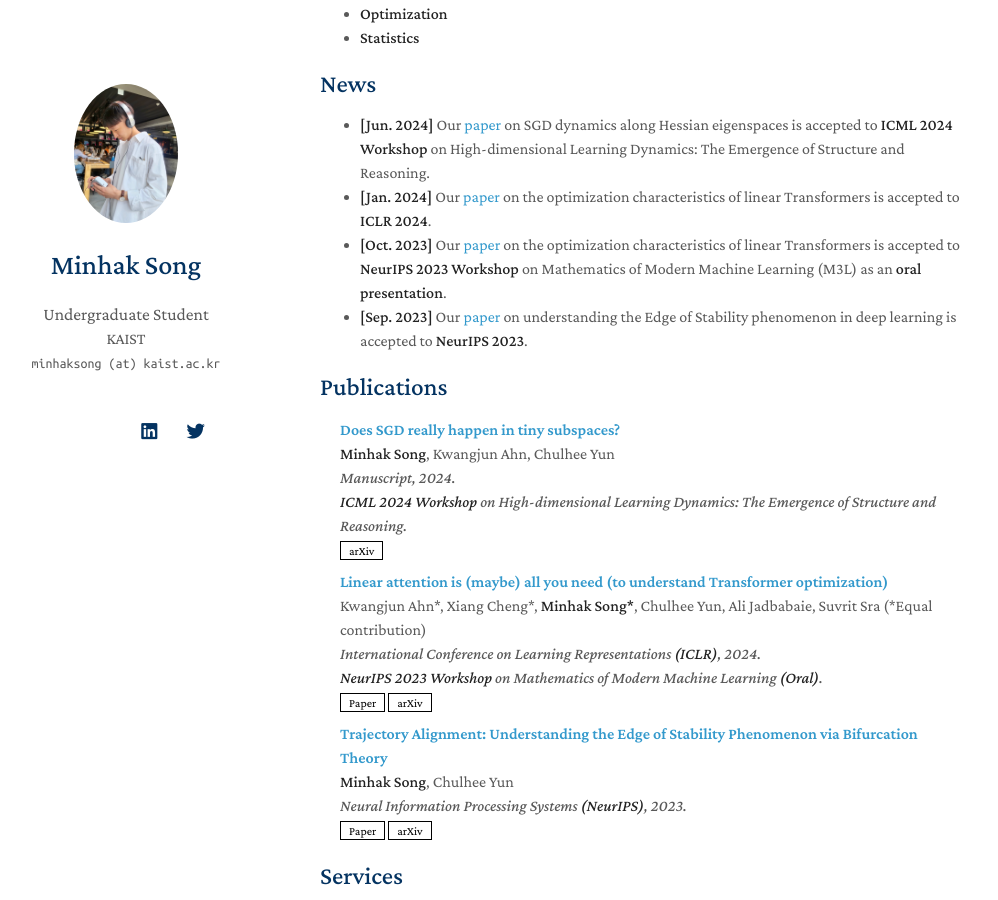
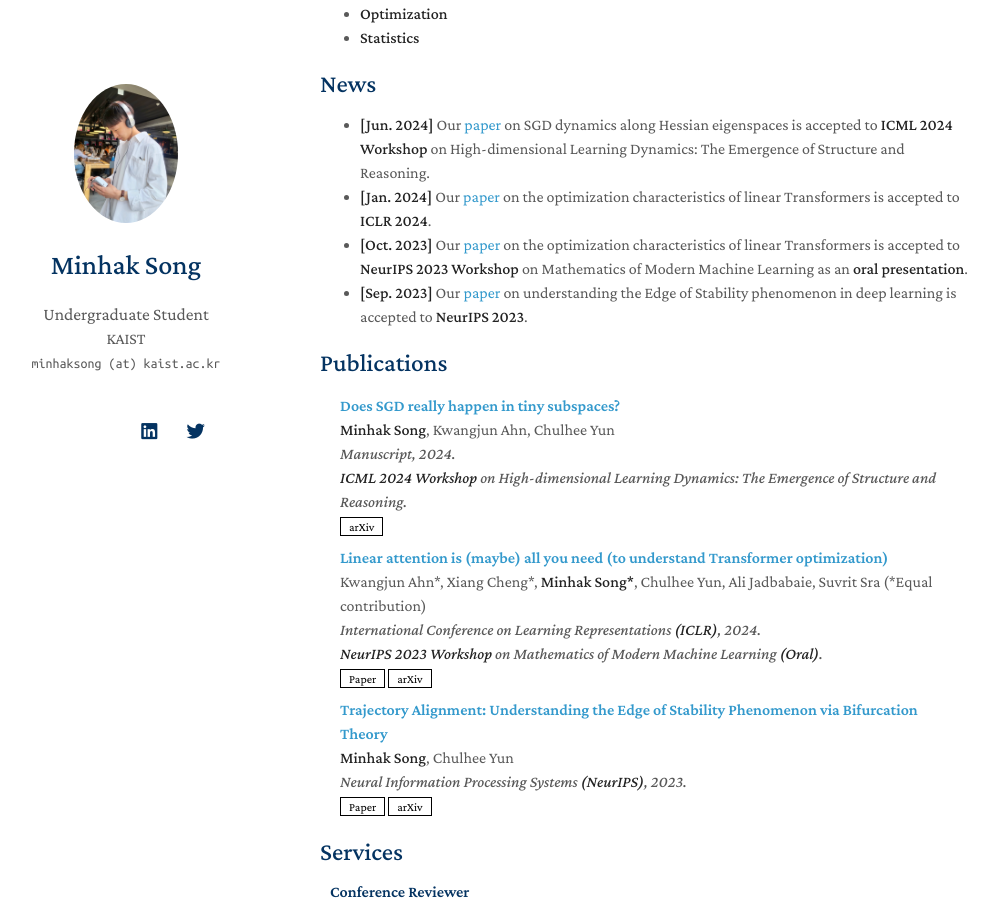
Before and after one commit to songminhak/songminhak.github.io, a Jekyll site: the page built from index.md, in a window 1280 px wide and 900 px high, scrolled down 381 px. Shown: the whole window, without its empty margins (150-1148 px from the left). Built offline with Jekyll 4.4.1, drawn with Linux system fonts in a browser that asks for light colours; nearby versions of some CDN libraries; a style sheet for code colours, icons or effects is not loaded; our own code applies the rules of GitHub Pages for plain Markdown files.

Commit message:
update news

```diff
--- a/index.md
+++ b/index.md
@@ -18,7 +18,7 @@ I am on leave of absence from my studies at KAIST to fulfill my mandatory milita
 
 - **[Jun. 2024]** Our [paper](https://arxiv.org/abs/2405.16002) on SGD dynamics along Hessian eigenspaces is accepted to **ICML 2024 Workshop** on High-dimensional Learning Dynamics: The Emergence of Structure and Reasoning.
 - **[Jan. 2024]** Our [paper](https://arxiv.org/abs/2310.01082) on the optimization characteristics of linear Transformers is accepted to **ICLR 2024**.
-- **[Oct. 2023]** Our [paper](https://arxiv.org/abs/2310.01082) on the optimization characteristics of linear Transformers is accepted to **NeurIPS 2023 Workshop** on Mathematics of Modern Machine Learning (M3L) as an **oral presentation**.
+- **[Oct. 2023]** Our [paper](https://arxiv.org/abs/2310.01082) on the optimization characteristics of linear Transformers is accepted to **NeurIPS 2023 Workshop** on Mathematics of Modern Machine Learning as an **oral presentation**.
 - **[Sep. 2023]** Our [paper](https://arxiv.org/abs/2307.04204) on understanding the Edge of Stability phenomenon in deep learning is accepted to **NeurIPS 2023**.
 
 {% include_relative _includes/publications.md %}
```
